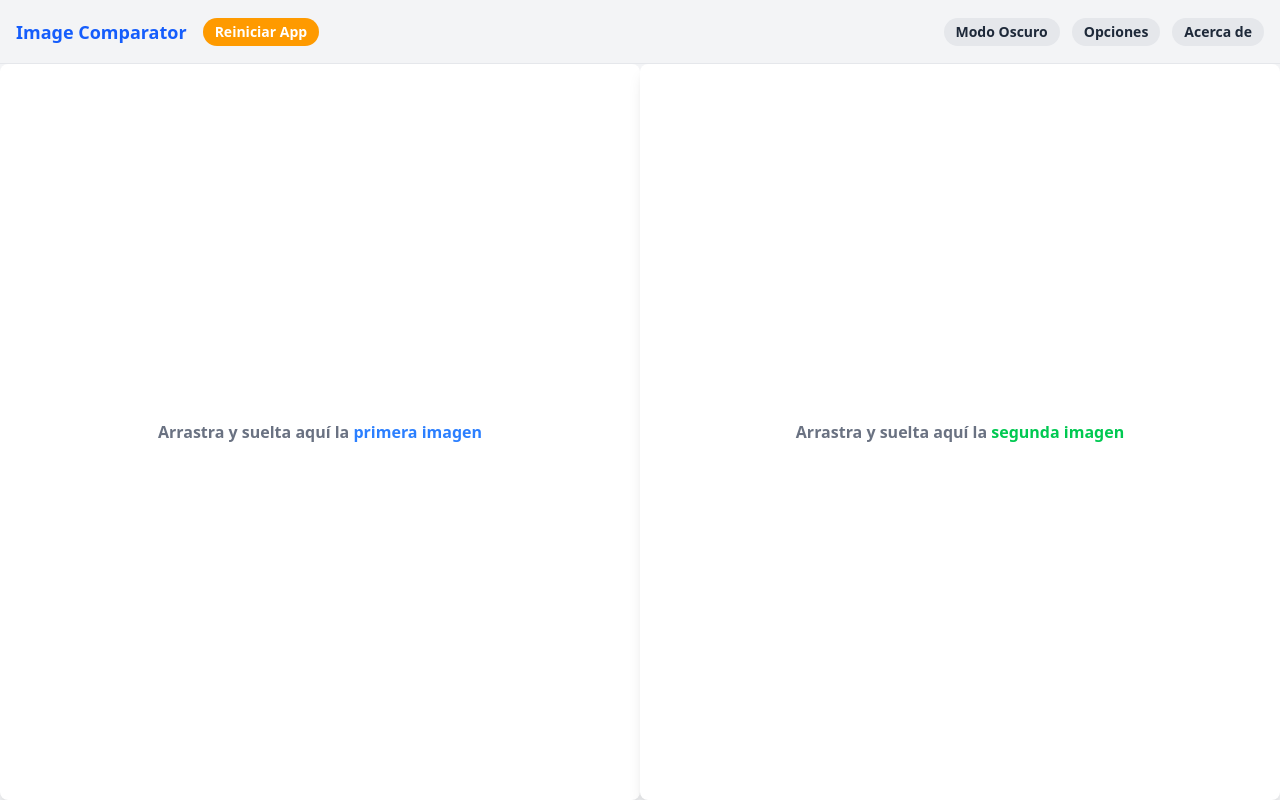
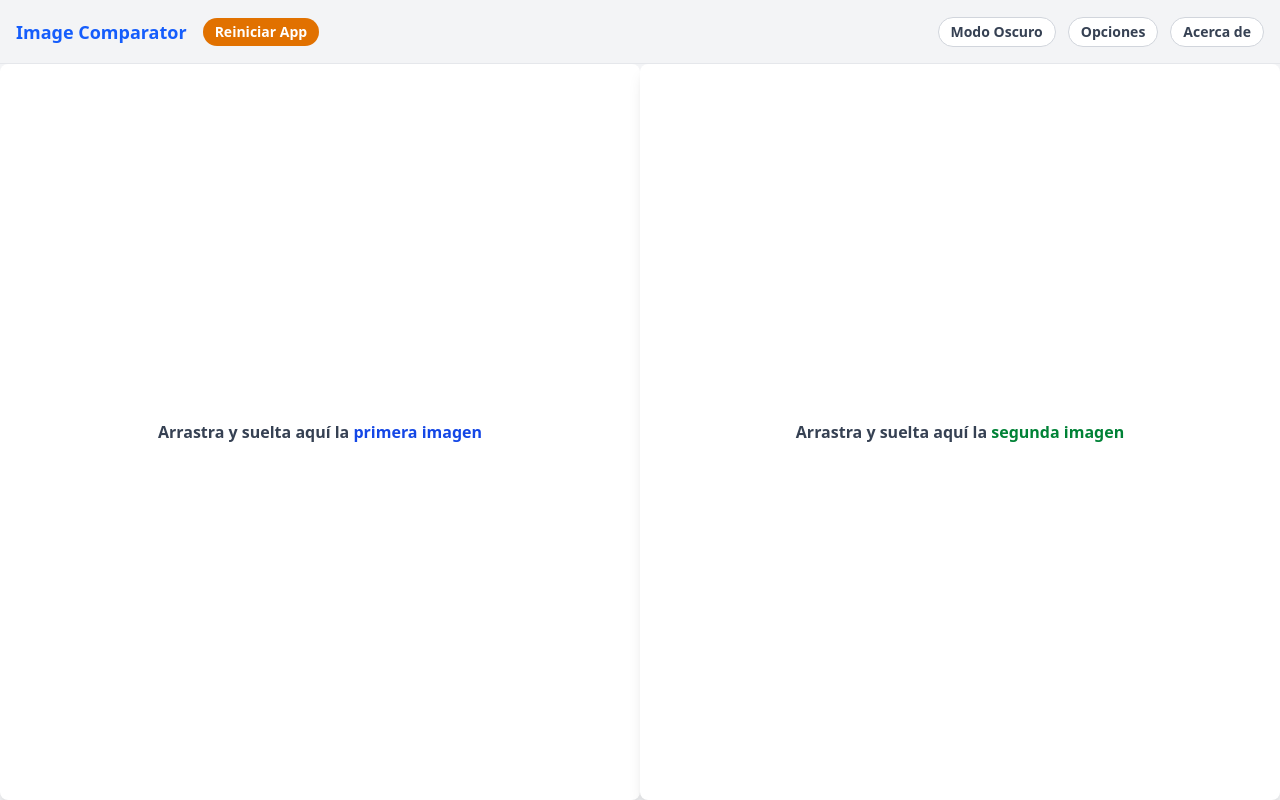
Before and after one commit to Auren-Noct/image-comparator, a React (Vite) app: page / in a window 1280 px wide. Built offline with nearby package versions, Linux system fonts and the light colour scheme.

Commit message:
feat: enhance UI with new colors and description
- Improved dark mode contrast
- Added meta description for SEO
- Adjusted button color schemes

```diff
--- a/index.html
+++ b/index.html
@@ -8,6 +8,10 @@
     <link rel="apple-touch-icon" href="/apple-touch-icon.png" />
     <link rel="manifest" href="/site.webmanifest" />
     <meta name="viewport" content="width=device-width, initial-scale=1.0" />
+    <meta
+      name="description"
+      content="Compara dos imágenes fácilmente y visualiza las diferencias y similitudes. Arrastra y suelta tus imágenes para obtener un análisis visual con resaltado de píxeles y un porcentaje de similitud."
+    />
     <title>Image Comparator</title>
   </head>
   <body>
--- a/src/components/CheckboxOption.tsx
+++ b/src/components/CheckboxOption.tsx
@@ -25,7 +25,7 @@
         type="checkbox"
         checked={checked}
         onChange={onChange}
-        className="form-checkbox text-blue-600 rounded"
+        className="form-checkbox text-blue-700 rounded focus:ring-blue-600"
       />
       <span className="ml-2">{label}</span>
     </label>
--- a/src/components/Header.tsx
+++ b/src/components/Header.tsx
@@ -37,7 +37,7 @@
     return (
       <button
         onClick={handleSwapImages}
-        className="px-3 py-1 bg-blue-500 text-white rounded-full font-semibold hover:bg-blue-600 transition-colors text-sm whitespace-nowrap"
+        className="px-3 py-1 bg-blue-700 text-white rounded-full font-semibold hover:bg-blue-800 transition-colors text-sm whitespace-nowrap"
       >
         Intercambiar
       </button>
@@ -63,7 +63,7 @@
           Image Comparator
         </h1>
         <button
-          className="px-3 py-1 bg-amber-500 text-white rounded-full font-semibold hover:bg-amber-600 transition-colors text-sm"
+          className="px-3 py-1 bg-amber-600 text-white rounded-full font-semibold hover:bg-amber-700 transition-colors text-sm"
           onClick={handleResetImages}
         >
           Reiniciar App
@@ -75,7 +75,7 @@
         {renderSwapButton()}
         <button
           onClick={toggleTheme}
-          className="px-3 py-1 bg-gray-200 dark:bg-gray-700 rounded-full text-gray-800 dark:text-white font-semibold hover:bg-gray-300 dark:hover:bg-gray-600 transition-colors text-sm"
+          className="px-3 py-1 bg-white dark:bg-gray-700 rounded-full text-gray-700 dark:text-white font-semibold hover:bg-gray-50 dark:hover:bg-gray-600 transition-colors text-sm border border-gray-300 dark:border-gray-600"
         >
           {darkMode ? "Modo Claro" : "Modo Oscuro"}
         </button>
@@ -84,7 +84,7 @@
         <div className="relative" ref={optionsRef}>
           <button
             onClick={() => setIsOptionsOpen((prev) => !prev)}
-            className="px-3 py-1 bg-gray-200 dark:bg-gray-700 rounded-full text-gray-800 dark:text-white font-semibold hover:bg-gray-300 dark:hover:bg-gray-600 transition-colors text-sm"
+            className="px-3 py-1 bg-white dark:bg-gray-700 rounded-full text-gray-700 dark:text-white font-semibold hover:bg-gray-50 dark:hover:bg-gray-600 transition-colors text-sm border border-gray-300 dark:border-gray-600"
           >
             Opciones
           </button>
@@ -124,7 +124,7 @@
         <div className="relative" ref={copyrightRef}>
           <button
             onClick={() => setIsCopyrightOpen((prev) => !prev)}
-            className="px-3 py-1 bg-gray-200 dark:bg-gray-700 rounded-full text-gray-800 dark:text-white font-semibold hover:bg-gray-300 dark:hover:bg-gray-600 transition-colors text-sm"
+            className="px-3 py-1 bg-white dark:bg-gray-700 rounded-full text-gray-700 dark:text-white font-semibold hover:bg-gray-50 dark:hover:bg-gray-600 transition-colors text-sm border border-gray-300 dark:border-gray-600"
           >
             Acerca de
           </button>
--- a/src/components/ImageComparator.tsx
+++ b/src/components/ImageComparator.tsx
@@ -77,7 +77,7 @@
             dropzoneProps={dropzoneProps1}
             showDetails={showDetails}
             title="primera imagen"
-            titleColorClass="text-blue-500"
+            titleColorClass="text-blue-700"
             zoomPercentage={image1Zoom}
           />
         </div>
@@ -94,7 +94,7 @@
             dropzoneProps={dropzoneProps2}
             showDetails={showDetails}
             title="segunda imagen"
-            titleColorClass="text-green-500"
+            titleColorClass="text-green-700"
             zoomPercentage={image2Zoom}
           />
         </div>
--- a/src/components/ImageDetailsOverlay.tsx
+++ b/src/components/ImageDetailsOverlay.tsx
@@ -1,4 +1,5 @@
 import type { ImageInfo } from "../context/ImageDataContext";
+import { useTheme } from "../context/ThemeContext";
 
 interface ImageDetailsOverlayProps {
   imageInfo: ImageInfo;
@@ -24,8 +25,13 @@
  * @returns Un elemento JSX con los detalles de la imagen.
  */
 const ImageDetailsOverlay = ({ imageInfo }: ImageDetailsOverlayProps) => {
+  const { darkMode } = useTheme();
   return (
-    <div className="absolute top-4 left-4 bg-gray-800 text-white text-xs px-2 py-1 rounded-lg opacity-85 select-none max-w-xs">
+    <div
+      className={`absolute top-4 left-4 text-white text-xs px-2 py-1 rounded-lg opacity-85 select-none max-w-xs ${
+        darkMode ? "bg-gray-700" : "bg-gray-800"
+      }`}
+    >
       <ul className="flex flex-col gap-1">
         <li className="flex items-center gap-1" title={imageInfo.name}>
           <strong>Nombre:</strong>
--- a/src/components/ImageDropZone.tsx
+++ b/src/components/ImageDropZone.tsx
@@ -74,14 +74,18 @@
             />
           </DraggableImage>
           {showDetails && <ImageDetailsOverlay imageInfo={imageInfo} />}
-          <div className="absolute top-4 right-4 bg-gray-800 text-white text-sm px-2 py-1 rounded-full opacity-75">
+          <div
+            className={`absolute top-4 right-4 text-sm px-2 py-1 rounded-full opacity-75 ${
+              darkMode ? "bg-gray-700 text-white" : "bg-gray-800 text-white"
+            }`}
+          >
             Zoom: {zoomPercentage !== null ? zoomPercentage.toFixed(0) : "N/A"}%
           </div>
         </>
       ) : (
         <p
           className={`text-center font-bold select-none p-4 ${
-            darkMode ? "text-gray-400" : "text-gray-500"
+            darkMode ? "text-gray-400" : "text-gray-700"
           }`}
         >
           Arrastra y suelta aquí la{" "}
```
